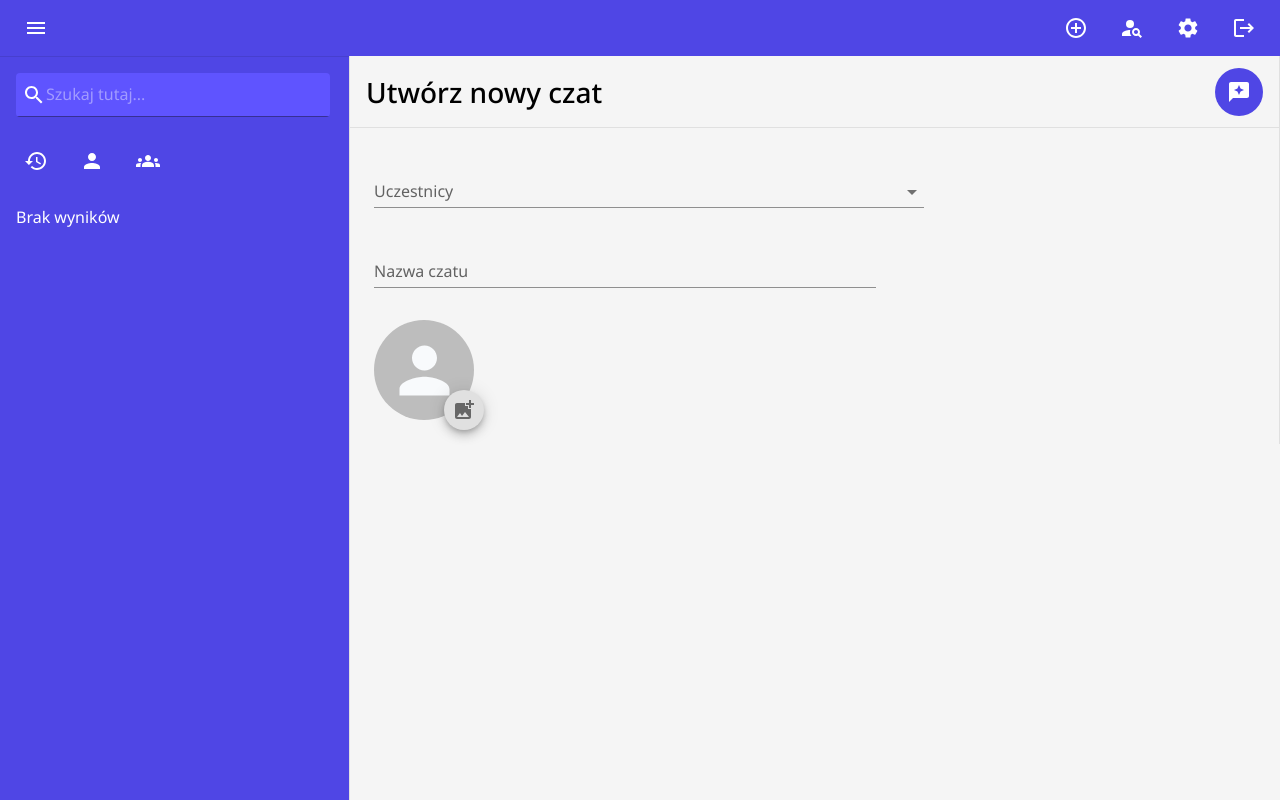
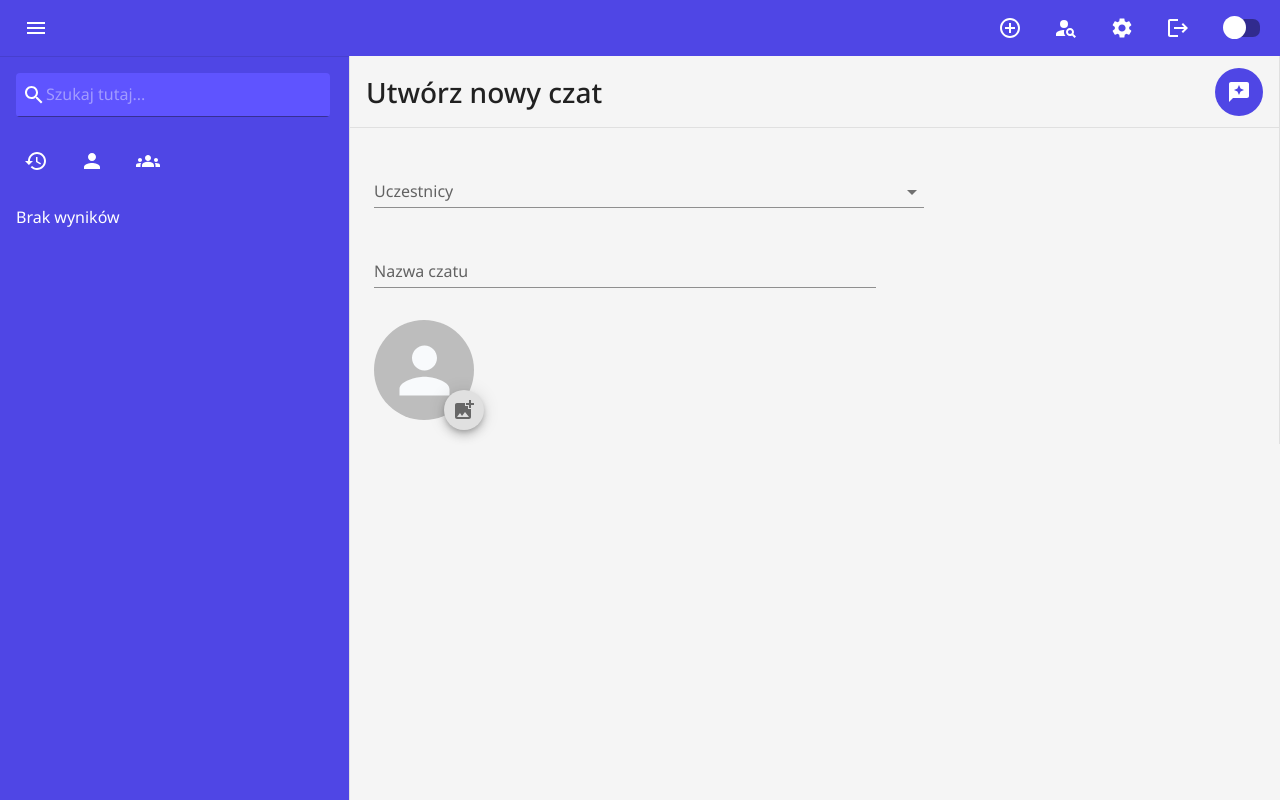
Before and after one commit to Szymi76/sendit, a React (Vite) app: page /#/chat in a window 1280 px wide. Built offline with nearby package versions, Linux system fonts and the light colour scheme; no server answers; the database is empty; sample sign-in values are in the browser's storage.

Commit message:
Dodanie ciemnego motywu

```diff
--- a/src/features/ChatRoom/MessageBubble.tsx
+++ b/src/features/ChatRoom/MessageBubble.tsx
@@ -19,12 +19,20 @@ const MessageBubble = ({ message, isMy }: MessageBubbleProps) => {
         <Box display="flex" flexDirection="column" justifyContent="flex-end" alignItems="center">
           <AvatarV2 name={message.author!.displayName} src={message.author!.photoURL} />
           <Tooltip title={fullDate}>
-            <Typography variant="subtitle2">{sentAt}</Typography>
+            <Typography variant="body2" color={(theme) => theme.palette.text.primary}>
+              {sentAt}
+            </Typography>
           </Tooltip>
         </Box>
 
         <MessageBubbleContentWrapper isMy={isMy}>
-          <Typography position="absolute" top={-20} left={5} variant="body2">
+          <Typography
+            position="absolute"
+            top={-23}
+            left={5}
+            variant="subtitle2"
+            color={(theme) => theme.palette.text.primary}
+          >
             {message.author!.displayName}
           </Typography>
 
--- a/src/main.tsx
+++ b/src/main.tsx
@@ -11,11 +11,11 @@ import { FriendsProvider } from "./app/providers/FriendsProvider";
 import { MessagesProvider } from "./app/providers/MessagesProvider";
 import { SubscriptionProvider } from "./app/providers/SubscriptionProvider";
 import { AuthProvider } from "./firebase/hooks/useAuth";
-import theme from "./styles/theme";
+import { MuiProvider } from "./styles/MuiProvider";
 
 ReactDOM.createRoot(document.getElementById("root") as HTMLElement).render(
   <React.StrictMode>
-    <ThemeProvider theme={theme}>
+    <MuiProvider>
       <AuthProvider>
         <CurrentUserProvider>
           <FriendsProvider>
@@ -29,6 +29,6 @@ ReactDOM.createRoot(document.getElementById("root") as HTMLElement).render(
           </FriendsProvider>
         </CurrentUserProvider>
       </AuthProvider>
-    </ThemeProvider>
+    </MuiProvider>
   </React.StrictMode>,
 );
--- a/src/pages/Chat/ChatNav/index.tsx
+++ b/src/pages/Chat/ChatNav/index.tsx
@@ -3,15 +3,20 @@ import LogoutIcon from "@mui/icons-material/Logout";
 import MenuIcon from "@mui/icons-material/Menu";
 import PersonSearchIcon from "@mui/icons-material/PersonSearch";
 import SettingsIcon from "@mui/icons-material/Settings";
-import { AppBar, Box, styled } from "@mui/material";
+import { AppBar, Box, Switch, styled, Tooltip } from "@mui/material";
+import { useTheme } from "@mui/material/styles";
 
 import { useStates } from "../../../app/stores";
 import IconAsButton from "../../../components/IconAsButton";
 import { NAV_SPACING } from "../../../constants";
 import logout from "../../../firebase/utils/logout";
+import { useColorMode } from "../../../styles/MuiProvider";
 
 // NAWIGATOR CZATU NA SAMEJ GÓRZE STRONY
 const ChatNav = () => {
+  const theme = useTheme();
+  const colorMode = useColorMode();
+
   const isChatListVisible = useStates((state) => state.isChatListVisible);
   const changeCreateNewChatVisibilityTo = useStates((state) => state.changeCreateNewChatVisibilityTo);
   const chnageChatListVisibilityTo = useStates((state) => state.chnageChatListVisibilityTo);
@@ -56,6 +61,15 @@ const ChatNav = () => {
           title="Wyloguj się"
           fabProps={{ variant: "transparent", onClick: handleLogout }}
         />
+        <Box display="flex" alignItems="center" ml={1}>
+          <Tooltip title={theme.palette.mode == "light" ? "Włącz ciemny motyw" : "Włącz jasny motyw"}>
+            <ColorModeSwitch
+              checked={theme.palette.mode == "dark"}
+              color="secondary"
+              onChange={colorMode.toggleColorMode}
+            />
+          </Tooltip>
+        </Box>
       </RightSideIconsWrapper>
     </Nav>
   );
@@ -79,3 +93,12 @@ const RightSideIconsWrapper = styled(Box)(({ theme }) => ({
   display: "flex",
   gap: theme.spacing(0),
 }));
+
+const ColorModeSwitch = styled(Switch)(({ theme }) => ({
+  height: 42,
+  "& .MuiSwitch-thumb": {
+    boxShadow: "none",
+    width: 23,
+    height: 23,
+  },
+}));
--- a/src/pages/Chat/ChatRoom/index.tsx
+++ b/src/pages/Chat/ChatRoom/index.tsx
@@ -45,6 +45,7 @@ const Wrapper = styled(Box)(({ theme }) => ({
 const Header = styled(Box)(({ theme }) => ({
   height: theme.spacing(CHAT_ROOM_HEADER_SPACING),
   borderBottom: `1px solid ${theme.palette.grey[300]}`,
+  color: theme.palette.grey[900],
   padding: theme.spacing(2),
   display: "flex",
   justifyContent: "space-between",
--- a/src/pages/Chat/ChatSettings/index.tsx
+++ b/src/pages/Chat/ChatSettings/index.tsx
@@ -131,9 +131,11 @@ export default ChatSettings;
 
 const Wrapper = styled(SwipeableDrawer)(({ theme }) => ({
   height: "100%",
-  backgroundColor: theme.palette.common.white,
   position: "absolute",
   zIndex: 1100,
+  "& .MuiPaper-root": {
+    backgroundColor: theme.palette.grey[50],
+  },
 }));
 
 const Content = styled(Box)(({ theme }) => ({
--- a/src/pages/Chat/CreateNewChat/index.tsx
+++ b/src/pages/Chat/CreateNewChat/index.tsx
@@ -121,6 +121,7 @@ const Wrapper = styled(Box)(({ theme }) => ({
 const Header = styled(Box)(({ theme }) => ({
   height: theme.spacing(CHAT_ROOM_HEADER_SPACING),
   borderBottom: `1px solid ${theme.palette.grey[300]}`,
+  color: theme.palette.grey[900],
   padding: theme.spacing(2),
   display: "flex",
   justifyContent: "space-between",
--- /dev/null
+++ b/src/styles/MuiProvider.tsx
@@ -0,0 +1,45 @@
+import { createContext, useState, useMemo, useContext } from "react";
+import { useTheme, ThemeProvider, createTheme } from "@mui/material/styles";
+import themeWithoutPalette from "./themeWithoutPalette";
+import lightPalette from "./lightPalette";
+import darkPalette from "./darkPalette";
+
+export type ColorMode = "light" | "dark";
+
+export type ColorModeContextTypes = { toggleColorMode: () => void };
+
+export const ColorModeContext = createContext<ColorModeContextTypes | null>(null);
+
+export type ColorModeProviderProps = { children: React.ReactNode };
+
+export const MuiProvider = ({ children }: ColorModeProviderProps) => {
+  const [mode, setMode] = useState<ColorMode>("light");
+  const colorMode = useMemo(
+    () => ({
+      toggleColorMode: () => {
+        setMode((prevMode) => (prevMode === "light" ? "dark" : "light"));
+      },
+    }),
+    [],
+  );
+
+  const theme = useMemo(
+    () =>
+      createTheme({
+        ...themeWithoutPalette,
+        palette: mode == "light" ? lightPalette.palette : darkPalette.palette,
+      }),
+    [mode],
+  );
+
+  return (
+    <ColorModeContext.Provider value={colorMode}>
+      <ThemeProvider theme={theme}>{children}</ThemeProvider>
+    </ColorModeContext.Provider>
+  );
+};
+
+export const useColorMode = () => {
+  const colorMode = useContext(ColorModeContext)!;
+  return colorMode;
+};
--- /dev/null
+++ b/src/styles/darkPalette.ts
@@ -0,0 +1,39 @@
+import { createTheme } from "@mui/material";
+
+const darkPalette = createTheme({
+  palette: {
+    mode: "dark",
+    primary: {
+      main: "#0f172a",
+    },
+    secondary: {
+      main: "#e2e8f0",
+    },
+    success: {
+      main: "#16a34a",
+      light: "#86efac",
+    },
+    error: {
+      main: "#ef4444",
+      light: "#fca5a5",
+    },
+    background: {
+      default: "#f8fafc",
+    },
+    grey: {
+      "50": "#0f172a",
+      "100": "#1e293b",
+      "200": "#334155",
+      "300": "#64748b",
+      // "400": "#64748b",
+      // "500": "#94a3b8",
+      // "600": "#cbd5e1",
+      "900": "#e2e8f0",
+    },
+    common: {
+      black: "#0f172a",
+    },
+  },
+});
+
+export default darkPalette;
--- /dev/null
+++ b/src/styles/lightPalette.ts
@@ -0,0 +1,26 @@
+import { createTheme } from "@mui/material";
+
+const lightPalette = createTheme({
+  palette: {
+    mode: "light",
+    primary: {
+      main: "#4f46e5",
+    },
+    secondary: {
+      main: "#FFFFFF",
+    },
+    success: {
+      main: "#16a34a",
+      light: "#86efac",
+    },
+    error: {
+      main: "#ef4444",
+      light: "#fca5a5",
+    },
+    background: {
+      default: "#f8fafc",
+    },
+  },
+});
+
+export default lightPalette;
--- a/src/styles/theme.ts
+++ b/src/styles/themeWithoutPalette.ts
@@ -6,30 +6,9 @@ declare module "@mui/material/Fab" {
   }
 }
 
-const theme = createTheme({
+const themeWithoutPalette = createTheme({
   typography: {
     fontFamily: "'Noto Sans', sans-serif",
-  },
-  palette: {
-    primary: {
-      main: "#4f46e5",
-    },
-    secondary: {
-      main: "#FFFFFF",
-      light: "#FFFFFF",
-      dark: "#FFFFFF",
-    },
-    success: {
-      main: "#16a34a",
-      light: "#86efac",
-    },
-    error: {
-      main: "#ef4444",
-      light: "#fca5a5",
-    },
-    background: {
-      default: "#f8fafc",
-    },
   },
   components: {
     MuiLink: {
@@ -91,10 +70,11 @@ const theme = createTheme({
       styleOverrides: {
         root: {
           zIndex: 1300,
+          backgroundImage: "none",
         },
       },
     },
   },
 });
 
-export default theme;
+export default themeWithoutPalette;
```
